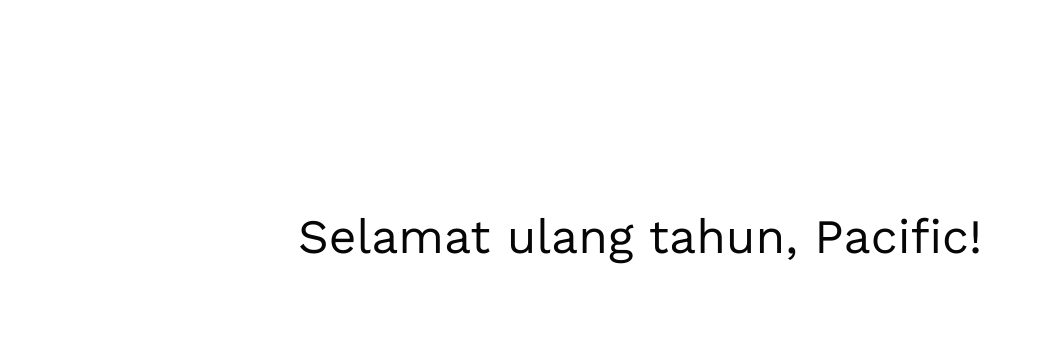
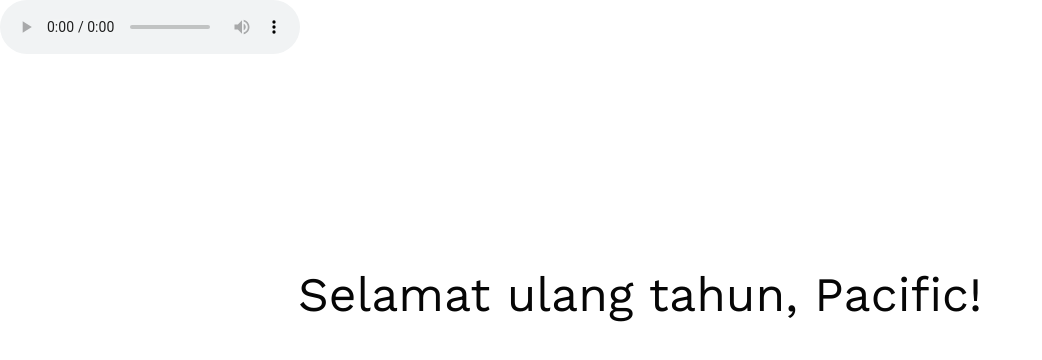
Before and after one commit to salmasj/pacificbirthday, a website: page index.html in a window 1280 px wide. Shown: the whole page, without its empty margins (0-1042 px from the left). Drawn offline with nearby package versions, Linux system fonts and the light colour scheme.

Commit message:
Update index.html

```diff
--- a/index.html
+++ b/index.html
@@ -12,7 +12,7 @@
 </head>
 
 <body>
-  <audio autoplay>
+  <audio controls autoplay="true>
     <source src="hbd.mp3"></source>
   </audio>
   <div class="container">
```
